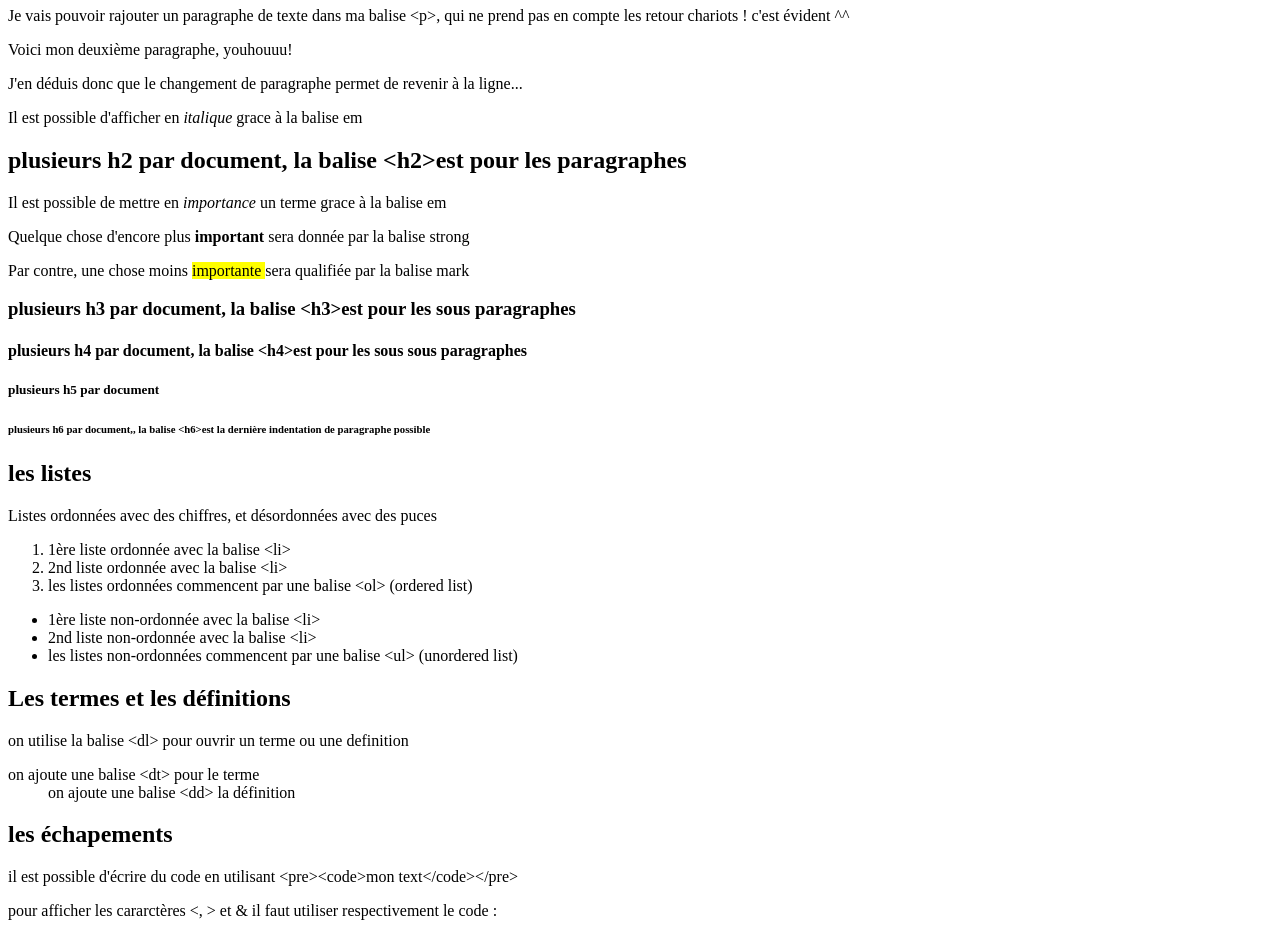
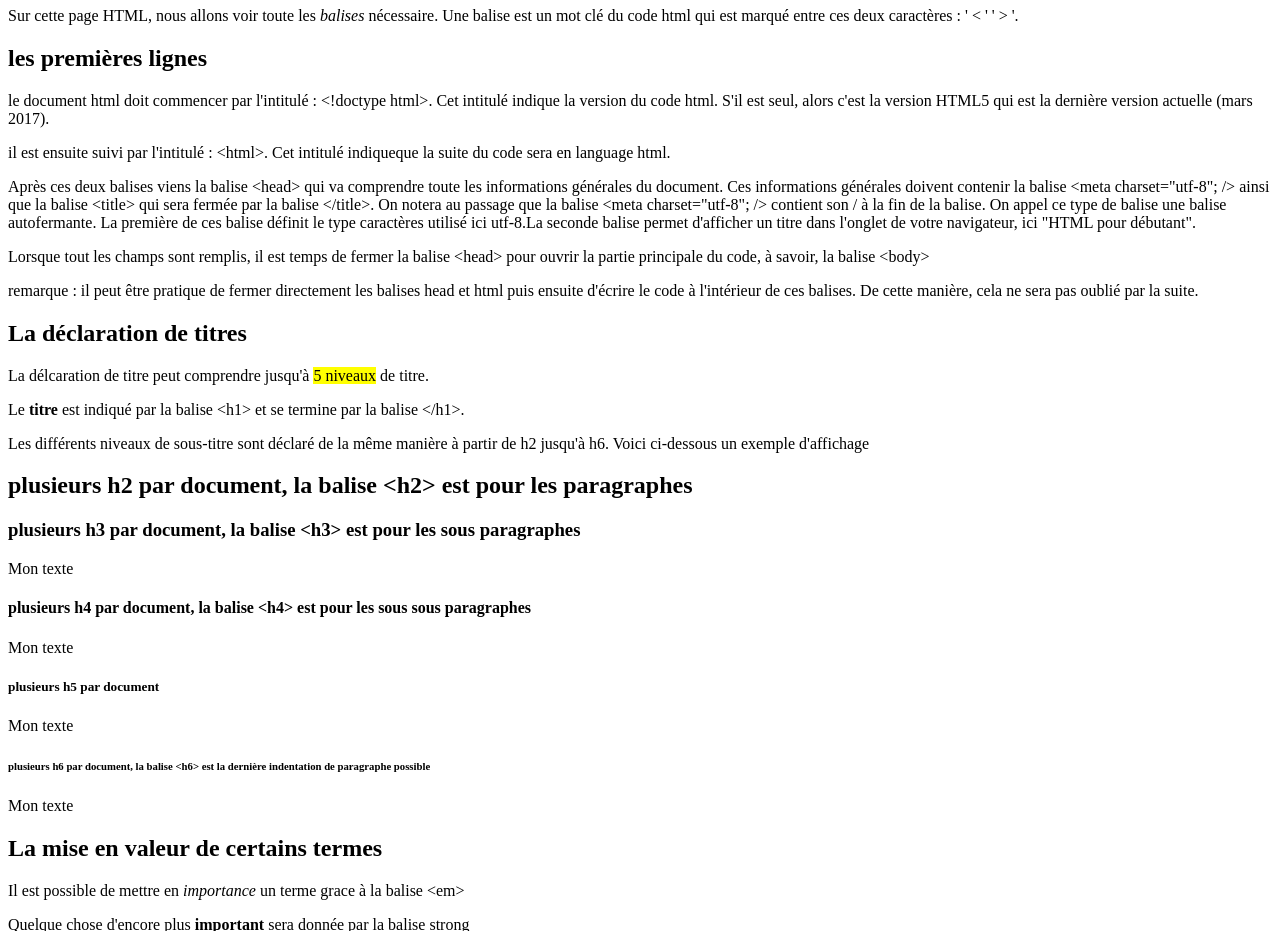
Before and after one commit to LaurentDejaeghere/LaurentDejaeghere.github.io, a plain HTML site: page essai1.html in a window 1280 px wide. Shown: the part 73-1004 px from the top of the page. Drawn offline with Linux system fonts and the light colour scheme.

Commit message:
troisième essai pour que tout soit propre sur le git

```diff
--- a/essai1.html
+++ b/essai1.html
@@ -3,61 +3,97 @@
 <!-- commentaire-->
   <head>
     <meta charset="utf-8"; />
-	<title> Mon titre de document par la balise &lt;title&gt;</title>
+    <title> HTML pour débutant</title>
   </head>
   <body>
-  <h1> Un seul &lt;h1&lt; par document, la balise &lt;h1&gt;est LE sujet principal </h1>
-    <p>Je vais pouvoir rajouter un paragraphe de texte dans ma balise &lt;p&gt;,
+    <h1>Les béaba du HTML</h1>
+	    <p> Sur cette page HTML, nous allons voir toute les <em>balises</em> nécessaire.
+		 Une balise est un mot clé du code html qui est marqué entre ces deux caractères : ' &lt ' ' &gt '.
+		</p>
+	<h2>les premières lignes</h2>
+	    <p>
+  	      le document html doit commencer par l'intitulé :  &lt!doctype html&gt.
+		   Cet intitulé indique la version du code html. S'il est seul, alors c'est la version HTML5 qui est la dernière version actuelle (mars 2017).
+	    </p>
+	    <p>
+  	      il est ensuite suivi par l'intitulé :  &lthtml&gt.  Cet intitulé indiqueque la suite du code sera en language html.
+	    </p>
+        <p>
+		  Après ces deux balises viens la balise  &lthead&gt qui va comprendre toute les informations générales du document.
+		  Ces informations générales doivent contenir la balise &ltmeta charset="utf-8"; /&gt</dt> ainsi que la balise &lttitle&gt qui sera fermée par la balise &lt/title&gt</dt>.
+		  On notera au passage que la balise &ltmeta charset="utf-8"; /&gt contient son / à la fin de la balise. On appel ce type de balise une balise autofermante.
+		  La première de ces balise définit le type caractères utilisé ici utf-8.La seconde balise permet d'afficher un titre dans l'onglet de votre navigateur, ici "HTML pour débutant".
+		</p>
+		<p>
+		  Lorsque tout les champs sont remplis, il est temps de fermer la balise &lthead&gt pour ouvrir la partie principale du code, à savoir, la balise &ltbody&gt
+        </p>
+		<p>
+		  remarque : il peut être pratique de fermer directement les balises head et html puis ensuite d'écrire le code à l'intérieur de ces balises. De cette manière, cela ne sera pas oublié par la suite.
+        </p>
 
-	qui ne prend pas en compte les retour chariots !
+	  <h2>La déclaration de titres</h2>
+	    <p> La délcaration de titre peut comprendre jusqu'à <mark>5 niveaux</mark> de titre.</p>
+		<p> Le <strong>titre</strong> est indiqué par la balise &lt;h1&gt; et se termine par la balise &lt/h1&gt;.</p>
+		<p> Les différents niveaux de sous-titre sont déclaré de la même manière à partir de h2 jusqu'à h6. Voici ci-dessous un exemple d'affichage</p>
 
-	c'est évident ^^
-	</p>
-	<p> Voici mon deuxième paragraphe, youhouuu!</p><p> J'en déduis donc que le changement de paragraphe permet de revenir à la ligne...</p>
-	<p>Il est possible d'afficher en <em> italique </em> grace à la balise em </p>
+	  <h2> plusieurs h2 par document, la balise &lt;h2&gt; est pour les paragraphes</h2>
+		<h3> plusieurs h3 par document, la balise &lt;h3&gt; est pour les sous paragraphes </h3>
+		  <p>Mon texte</p>
+	      <h4> plusieurs h4 par document, la balise &lt;h4&gt; est pour les sous sous paragraphes </h4>
+			<p>Mon texte</p>
+			<h5> plusieurs h5 par document </h5>
+			 <p>Mon texte</p>
+			 <h6> plusieurs h6 par document, la balise &lt;h6&gt; est la dernière indentation de paragraphe possible </h6>
+			   <p>Mon texte</p>
 
-  <h2> plusieurs h2 par document, la balise &lt;h2&gt;est pour les paragraphes</h2>
-
-	<p>Il est possible de mettre en <em> importance</em> un terme grace à la balise em </p>
+      <h2>La mise en valeur de certains termes</h2>
+	    <p>Il est possible de mettre en <em> importance</em> un terme grace à la balise &ltem&gt </p>
 		<p> Quelque chose d'encore plus <strong> important </strong> sera donnée par la balise strong </p>
 		<p>Par contre, une chose moins <mark> importante </mark> sera qualifiée par la balise mark </p>
-  <h3> plusieurs h3 par document, la balise &lt;h3&gt;est pour les sous paragraphes </h3>
-  <h4> plusieurs h4 par document, la balise &lt;h4&gt;est pour les sous sous paragraphes </h4>
-  <h5> plusieurs h5 par document </h5>
-  <h6> plusieurs h6 par document,, la balise &lt;h6&gt;est la dernière indentation de paragraphe possible </h6>
-
 	  <h2>les listes</h2>
 
-	<p>Listes ordonnées avec des chiffres, et désordonnées avec des puces</p>
+	    <p>Il existe deux type de listes : ordonnées avec des chiffres, et désordonnées avec des puces. En voici des exemples</p>
 
 		<ol>
-		<li>1ère liste ordonnée avec la balise &lt;li&gt; </li>
-		<li>2nd liste ordonnée avec la balise &lt;li&gt;</li>
+		  <li>1ère liste ordonnée crée avec la balise avec la balise &lt;li&gt; </li>
+		  <li>2nd liste ordonnée crée avec la balise avec la balise &lt;li&gt; </li>
 		  <li>les listes ordonnées commencent par une balise &lt;ol&gt; (ordered list)</li>
 	    </ol>
 		<ul>
-		<li>1ère liste  non-ordonnée avec la balise &lt;li&gt;</li>
-		<li>2nd liste  non-ordonnée avec la balise &lt;li&gt;</li>
+		  <li>1ère liste  non-ordonnée crée avec la balise avec la balise &lt;li&gt; </li>
+		  <li>2nd liste  non-ordonnée crée avec la balise avec la balise &lt;li&gt; </li>
 		  <li>les listes non-ordonnées commencent par une balise &lt;ul&gt; (unordered list) </li>
 		</ul>
 
 	  <h2>Les termes et les définitions</h2>
 
-  <p>on utilise la balise &lt;dl&gt; pour ouvrir un terme ou une definition</p>
+	    <p>on utilise la balise &lt;dl&gt; pour ouvrir un terme ou une definition, lorsque ceci est réalisé, il faut lister les termes et les définitions</p>
 		  <dl>
 			<dt> on ajoute une balise &lt;dt&gt; pour le terme  </dt>
+			<dt> on ajoute une deuxième balise &lt;dt&gt; pour le terme  </dt>
 
 			  <dd> on ajoute une balise &lt;dd&gt; la définition </dd>
+			  <dd> on ajoute une deuxième une balise &lt;dd&gt; la définition </dd>
 		  </dl>
 
 	  <h2>les échapements</h2>
-	<p> il est possible d'écrire du code en utilisant &lt;pre&gt;&lt;code&gt;mon text&lt;/code&gt;&lt;/pre&gt;</p>
-	<p> pour afficher les cararctères &lt;, &gt; et &amp; il faut utiliser respectivement le code : </p>
-	<pre>
+
+		<p> Pour afficher les cararctères ' &lt; ', ' &gt; ' et ' &amp; ' il faut utiliser respectivement le code : &amp;lt;, &amp;gt; et &amp;amp; </p>
+
+	  <h2>Balises pour facilité l'affichage de code</h2>
+		<p>rien de tel qu'un exemple !</p>
 		<code>
-			&lt;, &gt; et &amp;
+		La balise code permet d'afficher tout les caratères avec une taille unique dans la balise.
 		</code>
+
+		<pre>La balise &lt;pre&gt;
+permet de garder les sauts de ligne,	tabulations, etc.
 		</pre>
+
+  </body>
+</html>
+
+
 
 
   </body>
```
Lines whose indentation alone changed are shown as unchanged.
